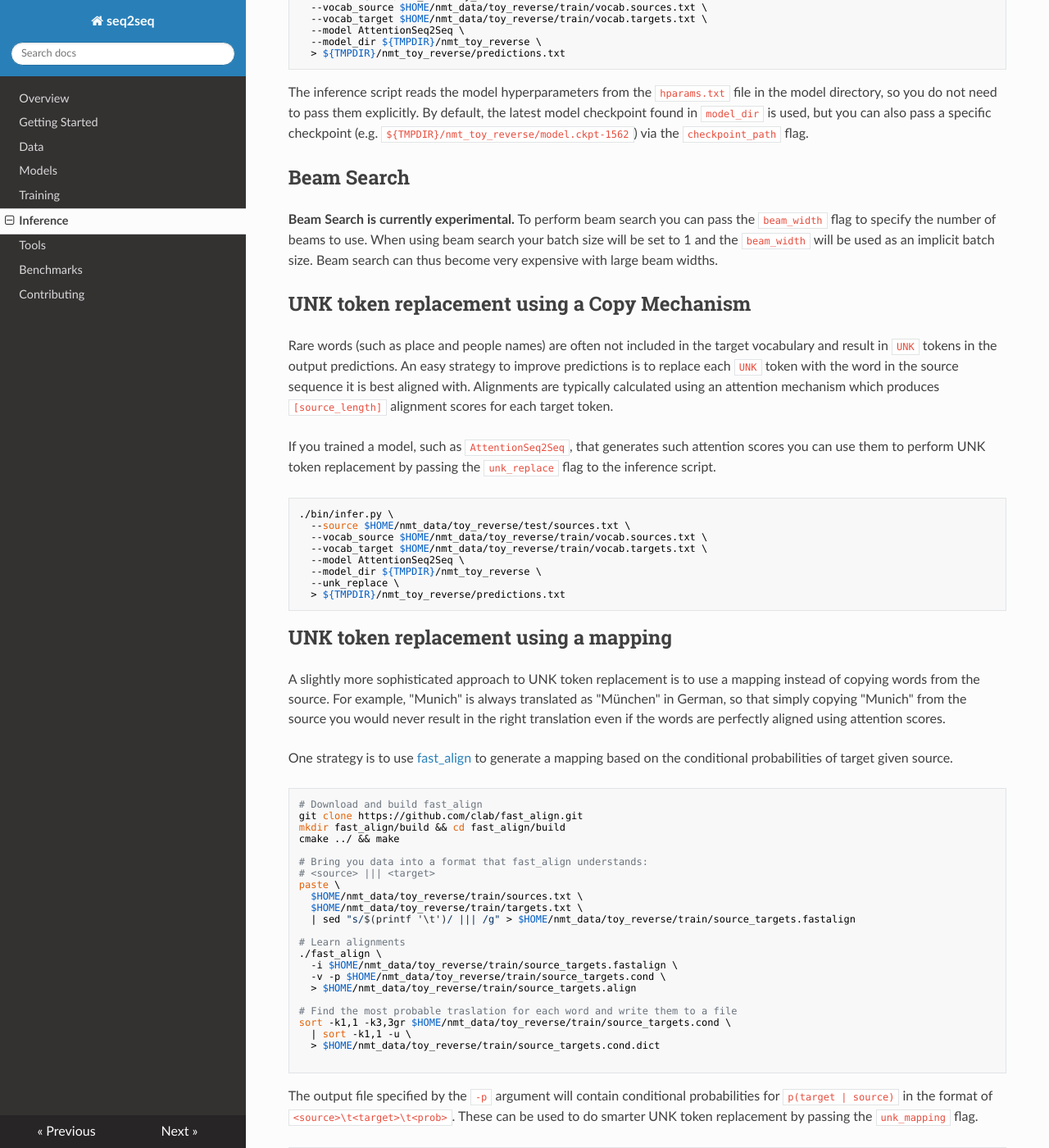
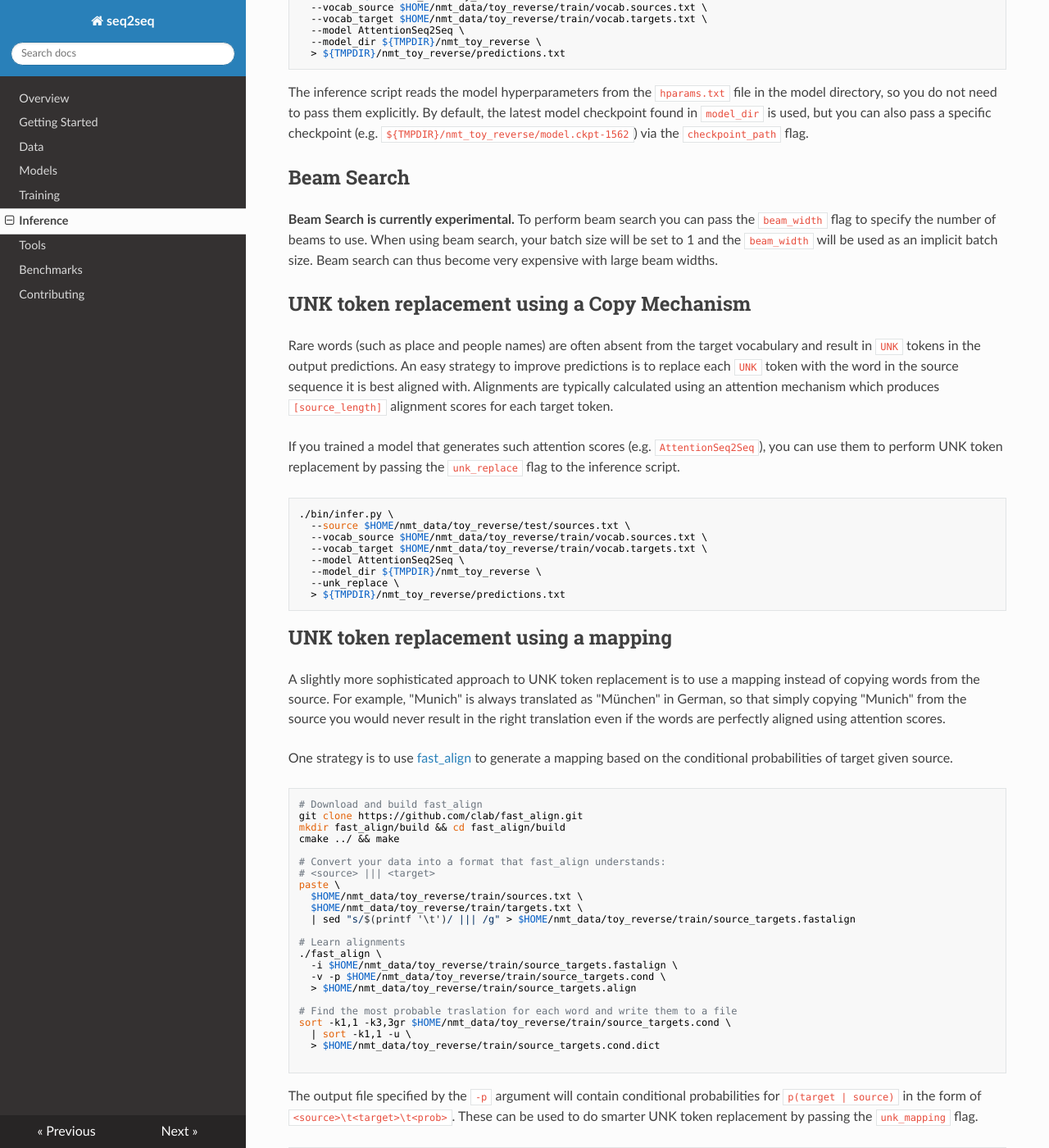
Before and after one commit to google/seq2seq, an MkDocs documentation site: the page built from docs/inference.md, in a window 1280 px wide and 1400 px high, scrolled down 267 px. Shown: the whole window at 82% size. Built offline with MkDocs 1.6.1, drawn with Linux system fonts in a browser that asks for light colours; nearby versions of some CDN libraries; old or Windows-style settings are respelled for this version of MkDocs; some of the changed text lies outside the part shown.

Commit message:
Editing for the inference section

````diff
--- a/docs/inference.md
+++ b/docs/inference.md
@@ -1,6 +1,6 @@
 ## Performing Inference
 
-After you have trained a model you can use the `bin/infer.py` script to make predictions. For example, from the [Getting Started Guide](getting_started.md):
+After you have trained a model, you can use the `bin/infer.py` script to make predictions. For example, from the [Getting Started Guide](getting_started.md):
 
 ```bash
 ./bin/infer.py \
@@ -18,15 +18,14 @@ the `checkpoint_path` flag.
 
 ## Beam Search
 
-**Beam Search is currently experimental.** To perform beam search you can pass the `beam_width` flag to specify the number of beams to use. When using beam search
-your batch size will be set to 1 and the `beam_width` will be used as an implicit batch size. Beam search can thus become very expensive with large beam widths.
+**Beam Search is currently experimental.** To perform beam search you can pass the `beam_width` flag to specify the number of beams to use. When using beam search, your batch size will be set to 1 and the `beam_width` will be used as an implicit batch size. Beam search can thus become very expensive with large beam widths.
 
 
 ## UNK token replacement using a Copy Mechanism
 
-Rare words (such as place and people names) are often not included in the target vocabulary and result in `UNK` tokens in the output predictions. An easy strategy to improve predictions is to replace each `UNK` token with the word in the source sequence it is best aligned with. Alignments are typically calculated using an attention mechanism which produces `[source_length]` alignment scores for each target token.
+Rare words (such as place and people names) are often absent from the target vocabulary and result in `UNK` tokens in the output predictions. An easy strategy to improve predictions is to replace each `UNK` token with the word in the source sequence it is best aligned with. Alignments are typically calculated using an attention mechanism which produces `[source_length]` alignment scores for each target token.
 
-If you trained a model, such as `AttentionSeq2Seq`, that generates such attention scores you can use them to perform UNK token replacement by passing the `unk_replace` flag to the inference script.
+If you trained a model that generates such attention scores (e.g. `AttentionSeq2Seq`), you can use them to perform UNK token replacement by passing the `unk_replace` flag to the inference script.
 
 
 ```bash
@@ -45,8 +44,7 @@ If you trained a model, such as `AttentionSeq2Seq`, that generates such attentio
 
 A slightly more sophisticated approach to UNK token replacement is to use a mapping instead of copying words from the source. For example, "Munich" is always translated as "München" in German, so that simply copying "Munich" from the source you would never result in the right translation even if the words are perfectly aligned using attention scores.
 
-One strategy is to use [fast_align](https://github.com/clab/fast_align) to generate a mapping based on the
-conditional probabilities of target given source.
+One strategy is to use [fast_align](https://github.com/clab/fast_align) to generate a mapping based on the conditional probabilities of target given source.
 
 ```bash
 # Download and build fast_align
@@ -54,7 +52,7 @@ git clone https://github.com/clab/fast_align.git
 mkdir fast_align/build && cd fast_align/build
 cmake ../ && make
 
-# Bring you data into a format that fast_align understands:
+# Convert your data into a format that fast_align understands:
 # <source> ||| <target>
 paste \
   $HOME/nmt_data/toy_reverse/train/sources.txt \
@@ -74,9 +72,7 @@ sort -k1,1 -k3,3gr $HOME/nmt_data/toy_reverse/train/source_targets.cond \
 
 ```
 
-The output file specified by the `-p` argument will contain conditional probabilities
-for `p(target | source)` in the format of `<source>\t<target>\t<prob>`. These can
-be used to do smarter UNK token replacement by passing the `unk_mapping` flag.
+The output file specified by the `-p` argument will contain conditional probabilities for `p(target | source)` in the form of `<source>\t<target>\t<prob>`. These can be used to do smarter UNK token replacement by passing the `unk_mapping` flag.
 
 ```bash
 ./bin/infer.py \
````
